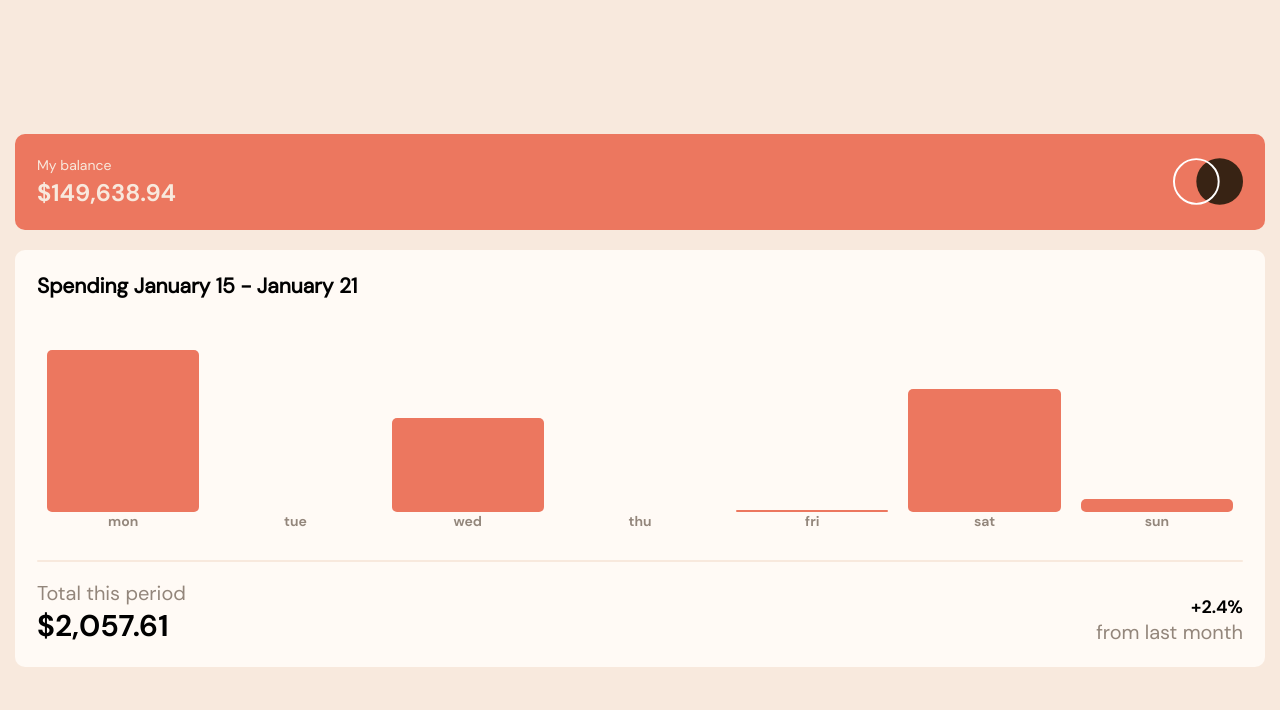
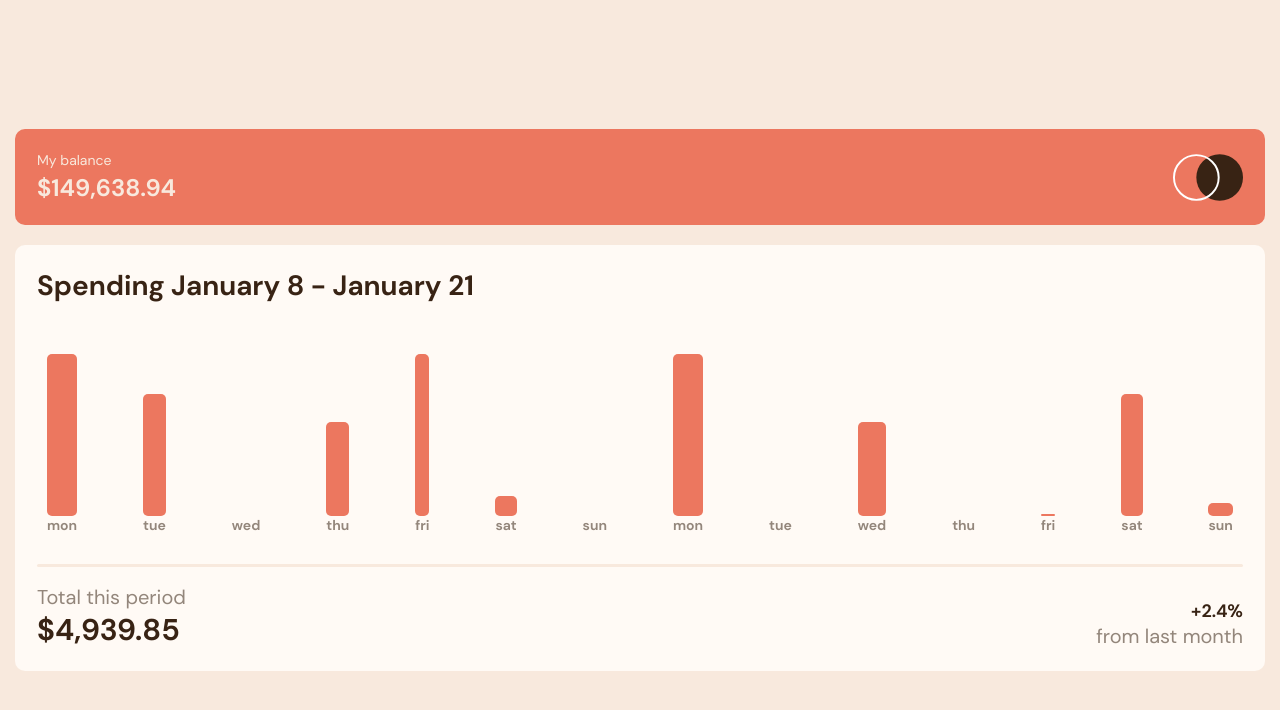
Before and after one commit to mike-uffelman/FE-Challenge-Expenses-component, a React (Create React App) app: page / in a window 1280 px wide. Shown: the top 710 px of the page. Built offline with nearby package versions, Linux system fonts and the light colour scheme.

Commit message:
fixed hover state graph styling to have opacity on the bar but not the amount, used alternate colors instead of opacity to avoid child opacity

```diff
--- a/src/App.css
+++ b/src/App.css
@@ -7,7 +7,9 @@
 :root {
     --dark-brown: hsl(25, 47%, 15%);
     --soft-red: hsl(10, 79%, 65%);
+    --soft-red-hover: hsla(10, 79%, 65%, 0.8);
     --cyan: hsl(186, 34%, 60%);
+    --cyan-hover: hsla(186, 34%, 60%, 0.8);
     --dark-brown: hsl(25, 47%, 15%);
     --medium-brown: hsl(28, 10%, 53%);
     --cream: hsl(27, 66%, 92%);
--- a/src/components/AccountSpending.js
+++ b/src/components/AccountSpending.js
@@ -8,7 +8,7 @@ function AccountSpending({data}) {
     const [endDate, setEndDate] = useState(new Date(Date.now()))
     const [rangeData, setRangeData] = useState(undefined);
     // const [startDate, setStartDate] = useState(null)
-    const [filterDays, setFilterDays] = useState(7)
+    const [filterDays, setFilterDays] = useState(14)
 
     useEffect(() => {
         // console.log(data)
--- a/src/components/SpendingGraph.css
+++ b/src/components/SpendingGraph.css
@@ -5,8 +5,9 @@
 }
 
 .graph__header {
-    font-size: 2.6rem;
+    font-size: 2.8rem;
     font-family: 'DM-SansBold';
+    color: var(--dark-brown);
 }
 
 .graph__canvas {
@@ -30,7 +31,7 @@
     /* flex: 1; */
     padding: 1rem;
     /* border: 1px solid red; */
-    width: 100%;
+    max-width: 100%;
     /* margin: 0 .25rem; */
     justify-content: flex-end;
     overflow: none;
@@ -43,28 +44,49 @@
 
 .graph-bar--item {
     position: relative;
+    z-index: 1;
     align-self: center;
     min-width: 1rem;
     width: 100%;
+    opacity: 1;
     background-color: var(--soft-red);
     border-radius: .5rem;
     transition: all ease 225ms;
+
+
+}
+
+.graph-bar--item:hover {
+    cursor: pointer;
+    /* background-color: var(--cyan-hover); */
+    transition: all ease 225ms;
+    background-color: var(--soft-red-hover);
 }
 
 .selected {
     background-color: var(--cyan);
+    transition: all ease 225ms;
+
+}
+
+
+.graph-bar--item.selected:hover {
+    background-color: var(--cyan-hover);
+    transition: all ease 225ms;
 }
 
 .graph-bar--amount {
     display: none;
+    z-index: 9999;
 
     padding: .5rem;
     border-radius: .5rem;
-
+    opacity: 2;
     background-color: var(--dark-brown);
     color: var(--cream);
     font-size: 1.6rem;
     font-family: DM-SansBold;
+    transition: all ease 225ms;
 }
 
 .showAmount {
@@ -78,15 +100,10 @@
     transform: translateX(-50%);
 }
 
-.graph-bar--item:hover {
-    cursor: pointer;
-    opacity: .8;
-    transition: all ease 225ms;
-}
+
 
 .graph-bar__labels {
     align-self: center;
     font-family: DM-SansBold;
     color: var(--medium-brown);
-    /* order: 3; */
 }
--- a/src/components/SpendingGraph.js
+++ b/src/components/SpendingGraph.js
@@ -5,6 +5,7 @@ import {getWeekDay, getDay, getMonth, fixTimeZone, formatAmount} from '../helper
 function SpendingGraph({data, startDate, endDate}) {
     const [graphData, setGraphData] = useState(null)
     const [selected, setSelected] = useState(null)
+    const [hovered, setHovered] = useState(null);
     const barHeight = useRef();
 
     const weekday = Object.keys(data).map(day => day)
@@ -16,14 +17,21 @@ function SpendingGraph({data, startDate, endDate}) {
         })
 
     const graphBarClick = (i) => {
-        if(i === selected) setSelected(null);
+        if(i === selected) setSelected(!!i);
         else setSelected(i);
+
+        // setSelected(i)
+    }
+
+    const graphBarHover = (i) => {
+        setHovered(i)
     }
 
     const renderGraph =
         eachDayArray.map((trans, i) => {
-            const showAmount = i === selected ? 'showAmount' : '';
+            const showAmount = i === selected || i === hovered ? 'showAmount' : '';
             const selectedBar = i === selected ? 'selected' : '';
+            // const hoveredBar = i === hovered ? 'showAmount': '';
 
             return (
                 <div key={Math.random() * 10000} className='graph-bar__box'>
@@ -33,11 +41,13 @@ function SpendingGraph({data, startDate, endDate}) {
                         className={`graph-bar--item ${selectedBar}`}
                         style={{height: `${Math.floor(trans/Math.max.apply(Math, eachDayArray)*100)}%`}}
                         onClick={() => graphBarClick(i)}
+                        onMouseEnter={() => graphBarHover(i)}
+                        onMouseLeave={() => graphBarHover(null)}
 
                     >
                         <div className={`graph-bar--amount ${showAmount}`}>
                                 {formatAmount(trans)}
-                    </div>
+                        </div>
                     </div>
 
                     <div className='graph-bar__labels' ref={barHeight} >{getWeekDay(new Date(weekday[i]))}</div>
@@ -46,7 +56,7 @@ function SpendingGraph({data, startDate, endDate}) {
     })
 
     const renderHeader =
-        <h2>Spending
+        <h2 className='graph__header'>Spending
             {` ${getMonth(weekday[0])} ${getDay(weekday[0] + 'T00:00:00')} - ${getMonth(weekday.at(-1) + 'T00:00:00')} ${getDay((new Date(weekday.at(-1) + 'T00:00:00')))}`}
         </h2>
 
--- a/src/components/SpendingSummary.css
+++ b/src/components/SpendingSummary.css
@@ -36,6 +36,7 @@
 .total__amount {
     font-size: 3rem;
     font-family: 'DM-SansBold';
+    color: var(--dark-brown);
 }
 
 .summary__change {
@@ -49,6 +50,7 @@
 
     font-size: 1.8rem;
     font-family: 'DM-SansBold';
+    color: var(--dark-brown);
 }
 
 .change__header {
--- a/src/components/SpendingSummary.js
+++ b/src/components/SpendingSummary.js
@@ -10,13 +10,13 @@ function SpendingSummary({data}) {
             .reduce((acc, curr) => acc + curr, 0)
     )
 
-    const renderTimeframeTotal = <div>{total}</div>
+    // const renderTimeframeTotal = <div>{total}</div>
 
     return (
         <section className='spend__summary'>
             <div className='summary__total'>
                 <header className="total__header">Total this period</header>
-                <div className="total__amount">{renderTimeframeTotal}</div>
+                <div className="total__amount">{total}</div>
             </div>
             <div className="summary__change">
                 <div className='change__amount'>+2.4%</div>
```
